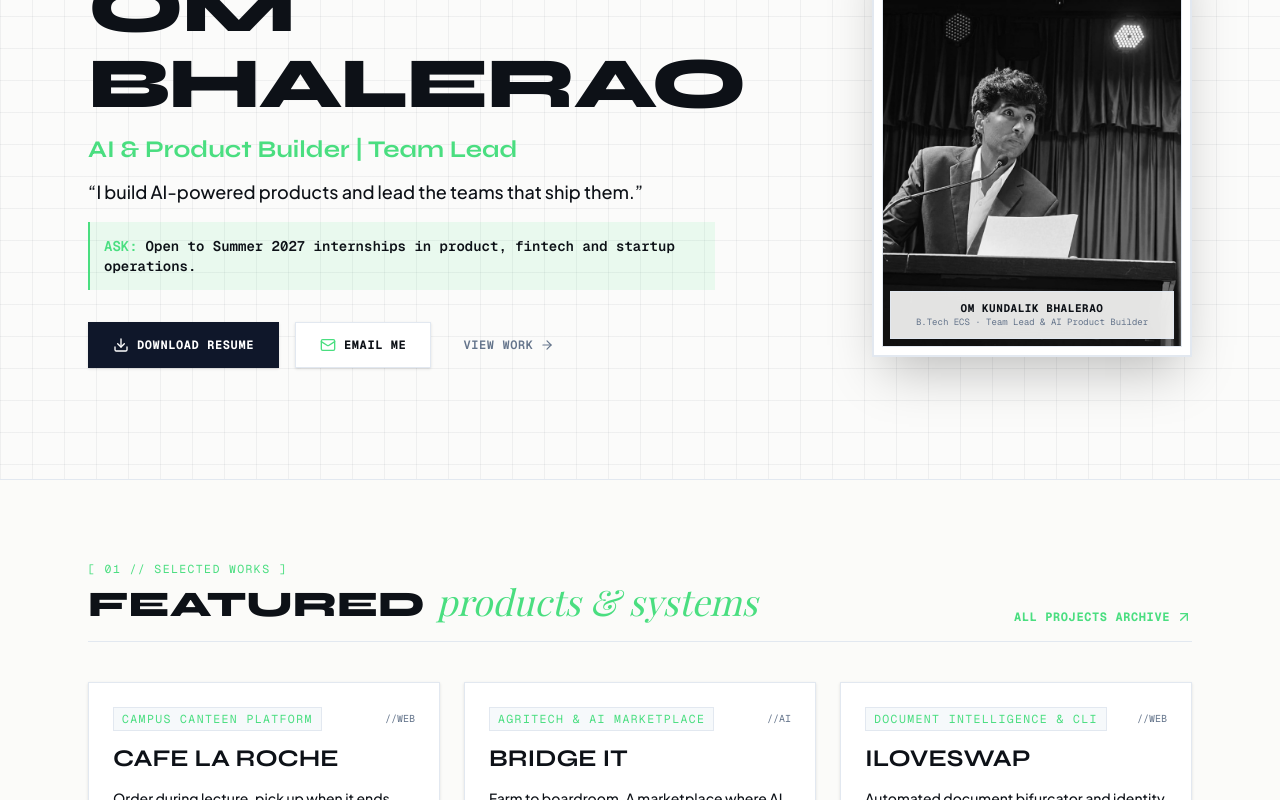
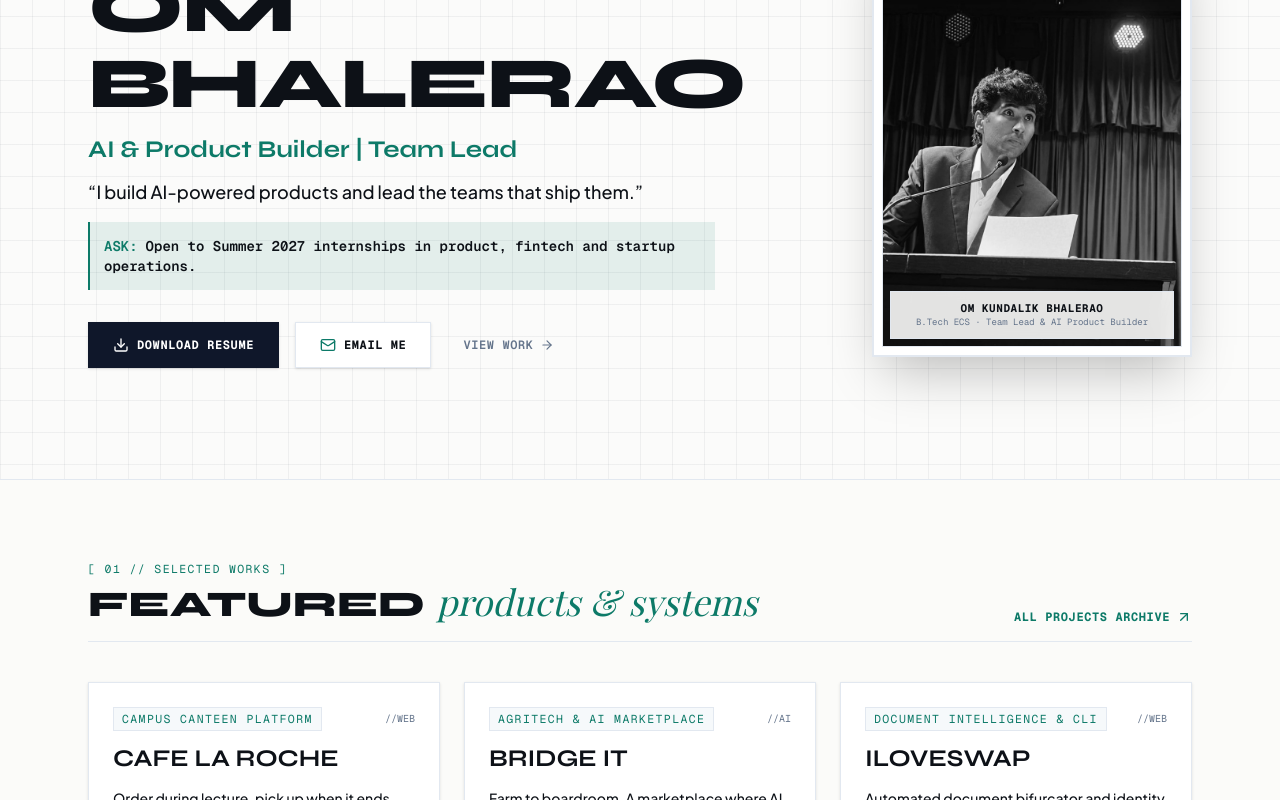
Before and after one commit to tyranthOM/BB-portfolio, a Next.js app: page / in a window 1280 px wide. Shown: the part 240-1040 px from the top of the page. Built offline with nearby package versions, Linux system fonts and the light colour scheme.

Commit message:
style: apply exact deep emerald green from reference screenshot

```diff
--- a/src/app/globals.css
+++ b/src/app/globals.css
@@ -19,7 +19,7 @@
 }
 
 :root {
-  /* Light Theme (Warm Paper / Swiss Editorial with Radioactive Green Accent) */
+  /* Light Theme (Warm Paper / Swiss Editorial with Deep Emerald / Forest Teal Accent) */
   --background: #fbfbfa;
   --foreground: #0d1117;
   --card: #ffffff;
@@ -28,19 +28,19 @@
   --popover-foreground: #0d1117;
   --primary: #0f172a;
   --primary-foreground: #ffffff;
-  --secondary: #4ade80; /* Consistent Radioactive / Emerald Green */
-  --secondary-foreground: #090a0f;
+  --secondary: #0d7a68; /* Exact Deep Emerald/Teal Green from screenshot */
+  --secondary-foreground: #ffffff;
   --muted: #f1f5f9;
   --muted-foreground: #64748b;
   --border: #e2e8f0;
   --input: #e2e8f0;
-  --ring: #4ade80;
+  --ring: #0d7a68;
   --grid-line: rgba(15, 23, 42, 0.05);
   color-scheme: light;
 }
 
 html.dark, html[data-theme="dark"], body.dark, [data-theme="dark"] {
-  /* Dark Theme (Obsidian / Technical Blueprint with Radioactive Green Accent) */
+  /* Dark Theme (Obsidian / Technical Blueprint with matching Emerald / Teal Green Accent) */
   --background: #090a0f !important;
   --foreground: #f8fafc !important;
   --card: #0f121a !important;
@@ -49,13 +49,13 @@ html.dark, html[data-theme="dark"], body.dark, [data-theme="dark"] {
   --popover-foreground: #f8fafc !important;
   --primary: #f8fafc !important;
   --primary-foreground: #090a0f !important;
-  --secondary: #4ade80 !important; /* Consistent Radioactive / Emerald Green */
-  --secondary-foreground: #090a0f !important;
+  --secondary: #10b981 !important; /* Rich vibrant emerald in dark mode for optimal contrast */
+  --secondary-foreground: #ffffff !important;
   --muted: #161b26 !important;
   --muted-foreground: #94a3b8 !important;
   --border: #1e293b !important;
   --input: #1e293b !important;
-  --ring: #4ade80 !important;
+  --ring: #10b981 !important;
   --grid-line: rgba(255, 255, 255, 0.05) !important;
   color-scheme: dark;
 }
@@ -106,10 +106,10 @@ body {
   background: var(--muted-foreground);
 }
 
-/* Subtle selection */
+/* Selection */
 ::selection {
   background-color: var(--secondary);
-  color: #090a0f;
+  color: #ffffff;
 }
 
 /* Technical Bracket Tags */
```
